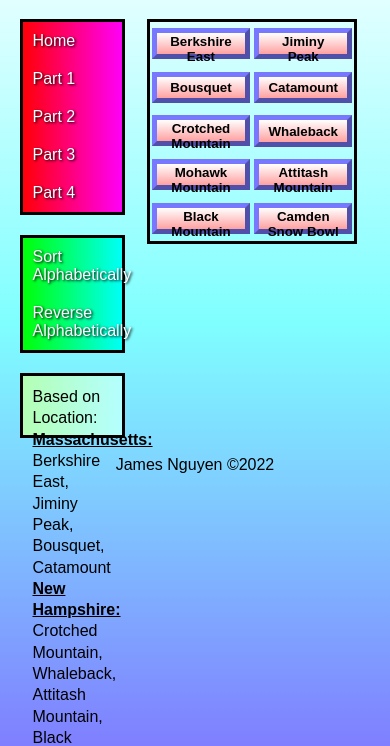
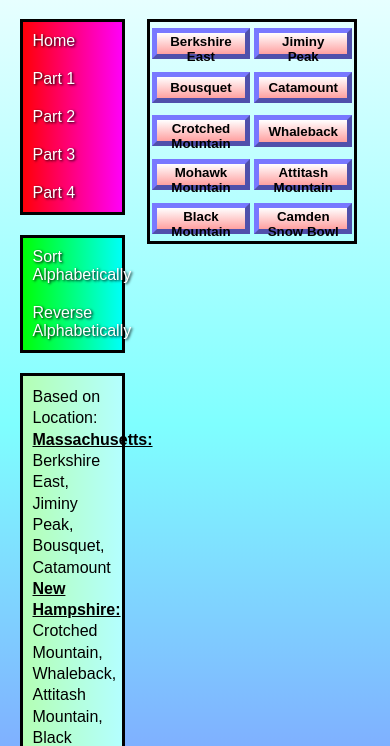
Before and after one commit to jnguyen-314/CMT113Midterm, a plain HTML site: page part4.html in a window 390 px wide. Shown: the part 98-844 px from the top of the page. Drawn offline with Linux system fonts and the light colour scheme.

Commit message:
Update style4.css
Make description more responsive

```diff
--- a/css/style4.css
+++ b/css/style4.css
@@ -45,7 +45,6 @@ p.pDescription {
 	border: 3px solid black;
 	margin-top: 20px;
 	padding: 10px;
-	height: 10vw;
 }
 
 span.bu {
```
